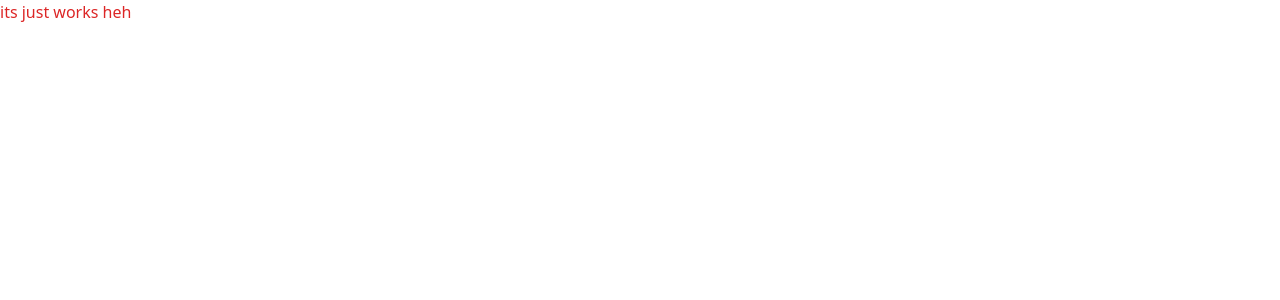
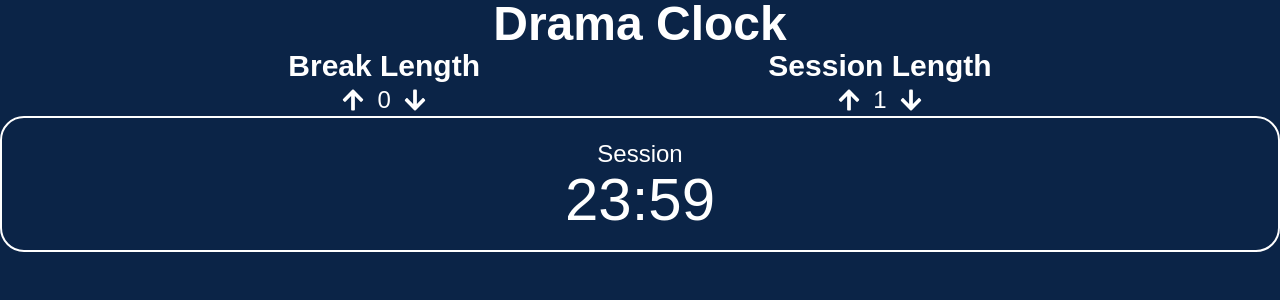
Before and after one commit to Mynraw/fcc-25-5-clock, a Next.js app: page / in a window 1280 px wide. Shown: the top 300 px of the page. Built offline with nearby package versions, Linux system fonts and the light colour scheme.

Commit message:
visual arrangements

```diff
--- a/package.json
+++ b/package.json
@@ -17,6 +17,7 @@
     "next": "13.2.4",
     "react": "18.2.0",
     "react-dom": "18.2.0",
+    "react-icons": "^4.8.0",
     "typescript": "5.0.3"
   },
   "devDependencies": {
--- /dev/null
+++ b/src/assets/Header.tsx
@@ -0,0 +1,5 @@
+const Header = (): JSX.Element => {
+    return <h1 className="text-5xl text-center font-[700]">Drama Clock</h1>
+}
+
+export default Header
--- /dev/null
+++ b/src/assets/SessionCard.tsx
@@ -0,0 +1,8 @@
+const SessionCard = (): JSX.Element => {
+    return <div className="border-2 border-white rounded-3xl p-5 text-center">
+        <h3 className="capitalize text-2xl font-medium">session</h3>
+        <span className="text-6xl">23:59</span>
+    </div>
+}
+
+export default SessionCard
--- /dev/null
+++ b/src/assets/Settings.tsx
@@ -0,0 +1,22 @@
+import {FaArrowUp, FaArrowDown} from "react-icons/fa"
+
+const counterSettings: string[] = [
+    "break length",
+    "session length"
+];
+
+const Settings = (): JSX.Element => {
+    return <div className="flex items-center justify-evenly text-center">
+        {counterSettings.map((setting: string, index: number) =>
+            <div key={index}>
+            <h2 className="text-3xl font-[600] capitalize">{setting}</h2>
+            <div className="flex items-center justify-center gap-x-3 text-2xl">
+                <button type="button"><FaArrowUp /></button>
+                <span>{index}</span>
+                <button type="button"><FaArrowDown /></button>
+            </div>
+        </div>)}
+    </div>
+}
+
+export default Settings
--- /dev/null
+++ b/src/components/CounterClock.tsx
@@ -0,0 +1,13 @@
+import Header from "@/assets/Header";
+import SessionCard from "@/assets/SessionCard";
+import Settings from "@/assets/Settings";
+
+const CounterClock = (): JSX.Element => {
+    return <>
+        <Header />
+        <Settings />
+        <SessionCard />
+    </>
+}
+
+export default CounterClock
--- a/src/pages/index.tsx
+++ b/src/pages/index.tsx
@@ -1,6 +1,7 @@
 import Head from 'next/head'
+import CounterClock from "@/components/CounterClock";
 
-export default function Home() {
+export default function Home(): JSX.Element {
   return (
     <>
       <Head>
@@ -9,8 +10,8 @@ export default function Home() {
         <meta name="viewport" content="width=device-width, initial-scale=1" />
         <link rel="icon" href="/favicon.ico" />
       </Head>
-      <main>
-        <h1 className="text-red-600">its just works heh</h1>
+      <main className="font-ubuntu text-white bg-[#0B2447] w-screen h-screen">
+        <CounterClock />
       </main>
     </>
   )
--- a/src/styles/globals.css
+++ b/src/styles/globals.css
@@ -1,3 +1,4 @@
 @tailwind base;
 @tailwind components;
 @tailwind utilities;
+@import url('https://fonts.googleapis.com/css2?family=Ubuntu:wght@300;400;600;700&display=swap');
--- a/tailwind.config.js
+++ b/tailwind.config.js
@@ -4,7 +4,11 @@ module.exports = {
     "./src/**/*.{js,ts,jsx,tsx}",
   ],
   theme: {
-    extend: {},
+    extend: {
+      fontFamily: {
+        ubuntu: ["Ubuntu", "sans-serif"],
+      }
+    },
   },
   plugins: [],
 }
```
Also changed, not shown: 1 other file (tests, documents, lock files or other folders).
